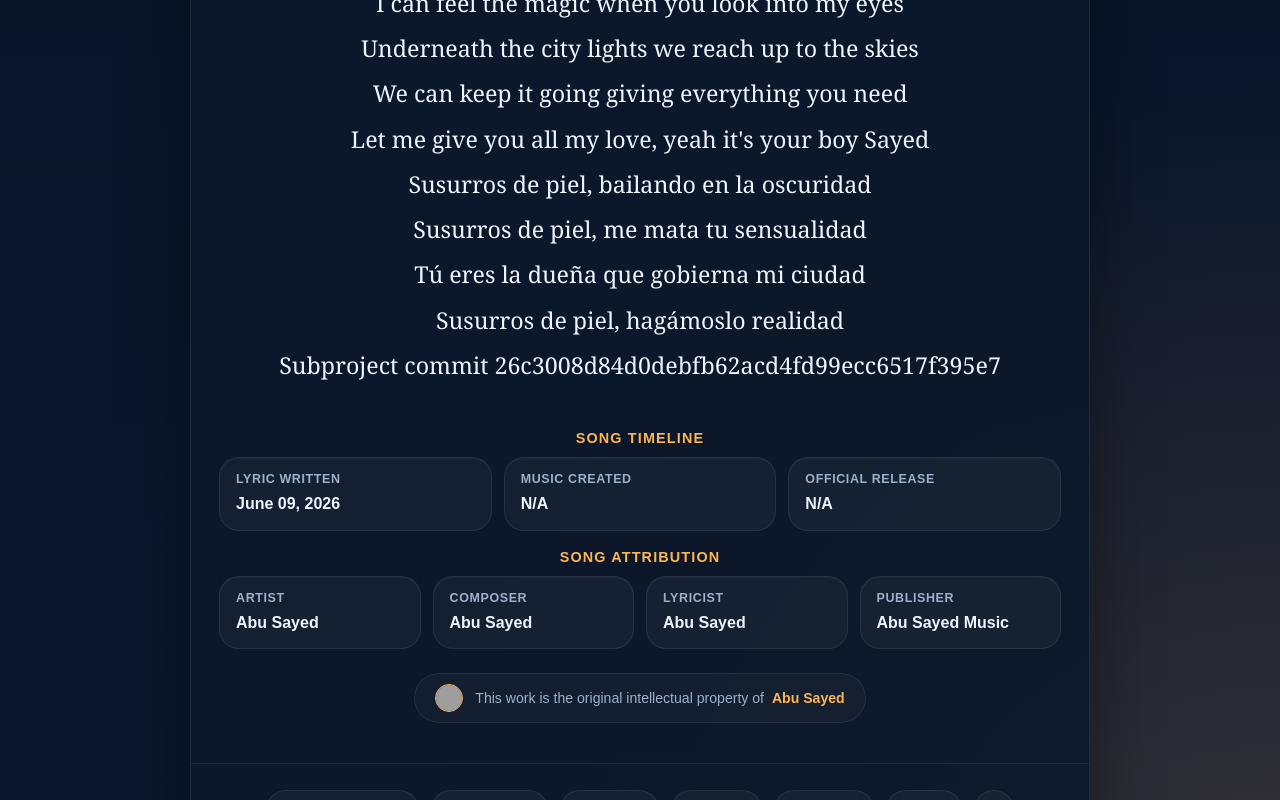
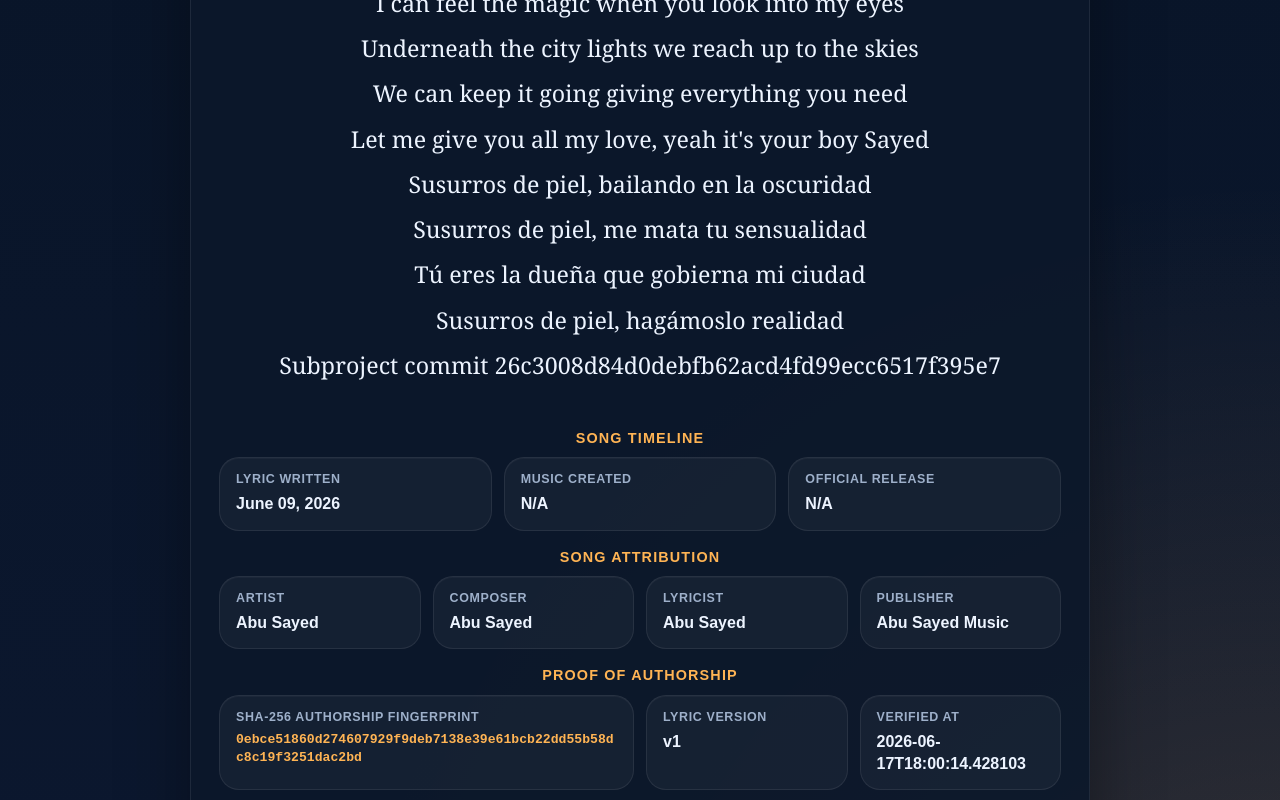
Before and after one commit to ImAbuSayed/susurros-de-piel, a plain HTML site: page index.html in a window 1280 px wide. Shown: the part 2000-2800 px from the top of the page. Drawn offline with Linux system fonts and the light colour scheme; grey boxes are pictures that could not be loaded.

Commit message:
feat: update song assets v1 with signed GPG commit [verified]

```diff
--- a/index.html
+++ b/index.html
@@ -14,9 +14,9 @@
     <meta name="keywords" content="Susurros de piel, Abu Sayed lyrics, original song lyrics, Abu Sayed original song, Abu Sayed lyricist, Abu Sayed composer, Abu Sayed songwriter, official lyrics">
     <meta name="robots" content="index,follow,max-snippet:-1,max-image-preview:large,max-video-preview:-1">
     <meta name="referrer" content="strict-origin-when-cross-origin">
-    <meta name="description" content="Explore the poetic journey of &#x27;Susurros de piel&#x27;, an original masterpiece written and composed by Abu Sayed.">
+    <meta name="description" content="Official lyric archive for Abu Sayed&#x27;s song &#x27;Susurros de piel&#x27;. Written, composed, and owned by the artist.">
     <meta property="og:title" content="Susurros de piel - Original Lyrics by Abu Sayed">
-    <meta property="og:description" content="Explore the poetic journey of &#x27;Susurros de piel&#x27;, an original masterpiece written and composed by Abu Sayed.">
+    <meta property="og:description" content="Official lyric archive for Abu Sayed&#x27;s song &#x27;Susurros de piel&#x27;. Written, composed, and owned by the artist.">
     <meta property="og:type" content="music.song">
     <meta property="og:url" content="https://imabusayed.github.io/susurros-de-piel/">
     <meta property="og:site_name" content="Abu Sayed Music">
@@ -24,7 +24,7 @@
     <meta name="last-modified" content="2026-06-09 13:08:43">
     <meta name="twitter:card" content="summary_large_image">
     <meta name="twitter:title" content="Susurros de piel - Original Lyrics by Abu Sayed">
-    <meta name="twitter:description" content="Explore the poetic journey of &#x27;Susurros de piel&#x27;, an original masterpiece written and composed by Abu Sayed.">
+    <meta name="twitter:description" content="Official lyric archive for Abu Sayed&#x27;s song &#x27;Susurros de piel&#x27;. Written, composed, and owned by the artist.">
     <link rel="canonical" href="https://imabusayed.github.io/susurros-de-piel/">
     <link rel="sitemap" type="application/xml" title="Sitemap" href="https://imabusayed.github.io/susurros-de-piel/sitemap.xml">
     <link rel="author" href="https://github.com/ImAbuSayed">
@@ -100,7 +100,7 @@
       "@id": "https://imabusayed.github.io/susurros-de-piel#webpage",
       "url": "https://imabusayed.github.io/susurros-de-piel/",
       "name": "Susurros de piel - Original Lyrics by Abu Sayed",
-      "description": "Explore the poetic journey of 'Susurros de piel', an original masterpiece written and composed by Abu Sayed.",
+      "description": "Official lyric archive for Abu Sayed's song 'Susurros de piel'. Written, composed, and owned by the artist.",
       "isPartOf": {
         "@id": "https://music.abusayed.com.bd/#website"
       },
@@ -537,7 +537,7 @@
 
         <div class="controls">
             <button class="btn-speak" id="speakBtn" title="Read the lyrics aloud"><span id="speakText">Read Aloud</span></button>
-            <a href="https://music.abusayed.com.bd/Licensing/?https://imabusayed.github.io/susurros-de-piel/" class="btn-license" title="Get licensing for this song" target="_blank">Get License For Susurros de piel</a>
+            <a href="https://music.abusayed.com.bd/Licensing/?https://imabusayed.github.io/susurros-de-piel/" class="btn-license" title="Get licensing for this song" target="_blank">Music Rights & Licensing for Susurros de piel</a>
 
         </div>
         <br>
@@ -612,6 +612,26 @@
             <div class="meta-card">
                 <span class="meta-label">Publisher</span>
                 <strong>Abu Sayed Music</strong>
+            </div>
+
+                </div>
+            </div>
+
+            <div class="details-block">
+                <div class="details-title">Proof of Authorship</div>
+                <div class="meta-grid">
+
+            <div class="meta-card" style="grid-column: span 2;">
+                <span class="meta-label">SHA-256 Authorship Fingerprint</span>
+                <strong style="word-break: break-all; font-family: monospace; font-size: 0.82rem; color: var(--accent);">0ebce51860d274607929f9deb7138e39e61bcb22dd55b58dc8c19f3251dac2bd</strong>
+            </div>
+            <div class="meta-card">
+                <span class="meta-label">Lyric Version</span>
+                <strong>v1</strong>
+            </div>
+            <div class="meta-card">
+                <span class="meta-label">Verified At</span>
+                <strong>2026-06-17T18:00:14.428103</strong>
             </div>
 
                 </div>
```
Also changed, not shown: excerpts/Bridge-Preview.txt (added), excerpts/Chorus-Preview.txt (added), excerpts/Final-Chorus-Preview.txt (added), excerpts/Hook-Preview.txt (added), excerpts/Pre-Chorus-2-Preview.txt (added), excerpts/Pre-Chorus-3-Preview.txt (added), excerpts/Pre-Chorus-Preview.txt (added), excerpts/Verse-1-Preview.txt (added), excerpts/Verse-2-Preview.txt (added), excerpts/Verse-3-Preview.txt (added), hashes.txt (added), llms.txt, lyrics_backup/2026-06-17_susurros-de-piel-v1.txt (added), manifest.json (added), 1 other file.
